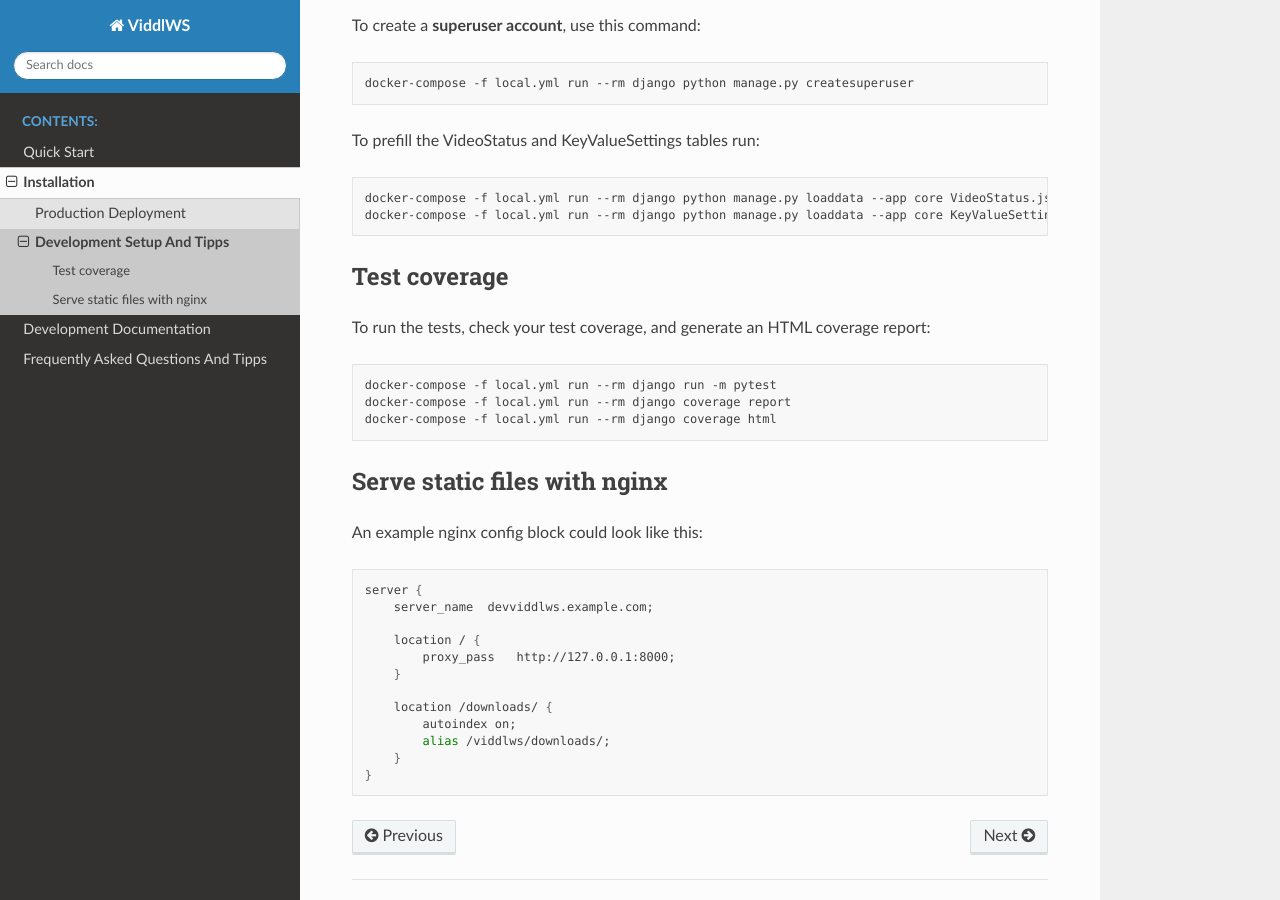
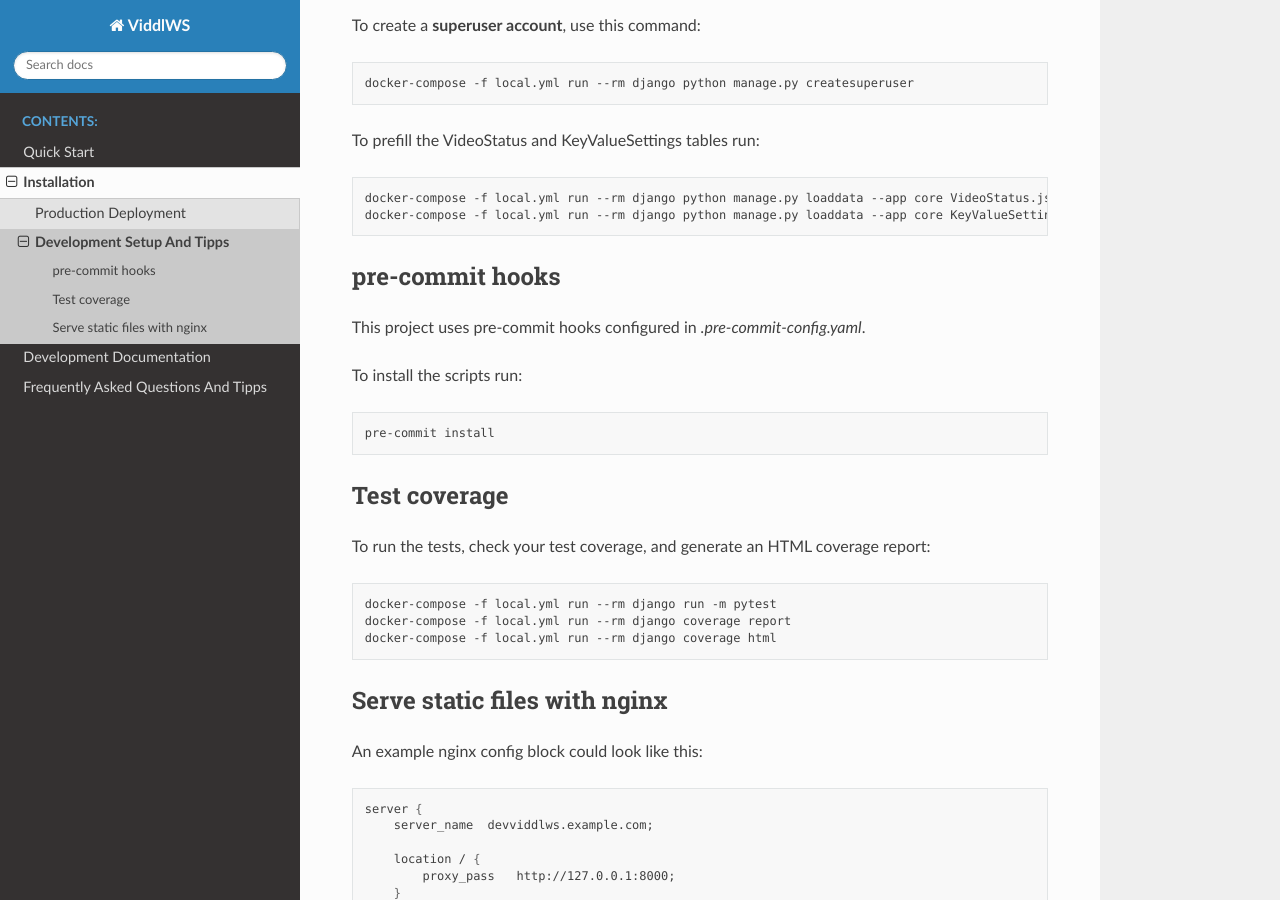
Before and after one commit to wreiner/viddlws, a Sphinx documentation site: the page built from docs/development-setup.rst, in a window 1280 px wide and 900 px high, scrolled down 653 px. Built offline with Sphinx 7.4.7 and the Read the Docs theme 2.0.0, drawn with Linux system fonts in a browser that asks for light colours.

Commit message:
Add pre commit hooks to docs

```diff
--- a/docs/development-setup.rst
+++ b/docs/development-setup.rst
@@ -42,6 +42,18 @@ To prefill the VideoStatus and KeyValueSettings tables run:
   docker-compose -f local.yml run --rm django python manage.py loaddata --app core VideoStatus.json
   docker-compose -f local.yml run --rm django python manage.py loaddata --app core KeyValueSettings.json
 
+=================
+pre-commit hooks
+=================
+
+This project uses pre-commit hooks configured in `.pre-commit-config.yaml`.
+
+To install the scripts run:
+
+.. code-block:: bash
+
+  pre-commit install
+
 ==============
 Test coverage
 ==============
--- a/local.yml
+++ b/local.yml
@@ -11,7 +11,6 @@ services:
       dockerfile: ./compose/local/django/Dockerfile
     image: viddlws_local_django
     container_name: viddlws_local_django
-    platform: linux/x86_64
     depends_on:
       - viddlwspostgres
       - redis
@@ -42,7 +41,6 @@ services:
   docs:
     image: viddlws_local_docs
     container_name: viddlws_local_docs
-    platform: linux/x86_64
     build:
       context: .
       dockerfile: ./compose/local/docs/Dockerfile
```
